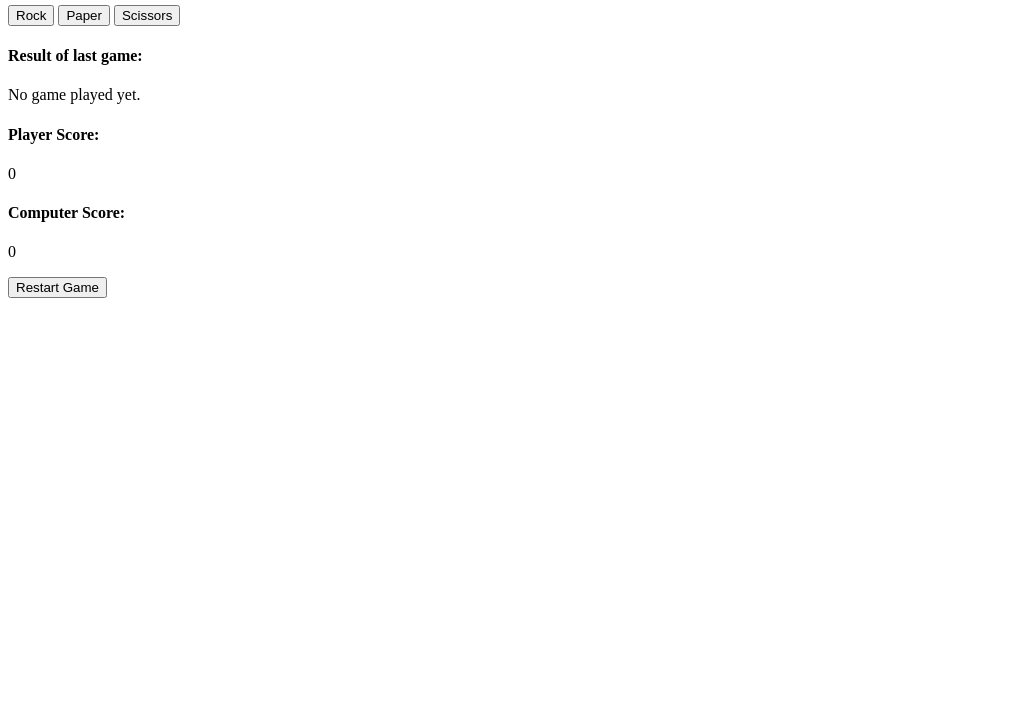
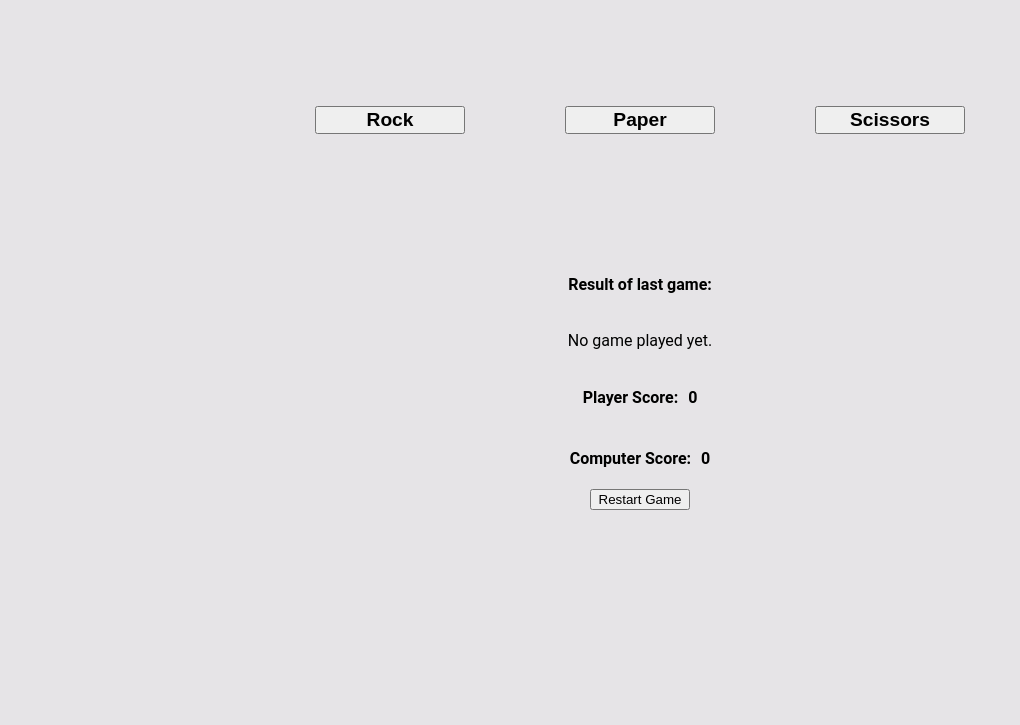
Before and after one commit to julian-997/odin-rock-paper-scissor, a plain HTML site: page index.html in a window 1280 px wide. Shown: the part 75-800 px from the top of the page, without its empty margins (0-1020 px from the left). Drawn offline with Linux system fonts and the light colour scheme.

Commit message:
Added basic CSS styling to the UI.

```diff
--- a/index.html
+++ b/index.html
@@ -6,23 +6,29 @@
     <meta name="viewport" content="width=device-width, initial-scale=1.0">
     <title>Rock Paper Scissors</title>
     <script src="javascript.js" defer></script>
+    <link rel="stylesheet" href="styles.css"></head>
 </head>
 <body>
     <div class="header"><h1>Lets play Rock, Paper, Scissors!</h1></div>
-    <div class="buttonBox">
-        <button id='Rock'>Rock</button>
-        <button class="button" id="Paper">Paper</button>
-        <button class="button" id="Scissors">Scissors</button>
+    <div class="playerChoiceButtons flex-container">
+        <button class="choiceButton" id='Rock'>Rock</button>
+        <button class="choiceButton" id="Paper">Paper</button>
+        <button class="choiceButton" id="Scissors">Scissors</button>
     </div>
-    <div class="scoreBox">
+    <div class="scoreBox flex-container">
         <h4>Result of last game:</h4>
         <p id="result">No game played yet.</p>
-        <h4>Player Score:</h4>
-        <p id="playerScore">0</p>
-        <h4>Computer Score:</h4>
-        <p id="cpuScore">0</p>
+        <div class="scoreCounter flex-container">
+            <h4 class="scoreDescription">Player Score:</h4>
+            <h4 id="playerScore">0</h4>
+        </div>
+        <div class="scoreCounter flex-container">
+            <h4 class="scoreDescription">Computer Score:</h4>
+            <h4 id="cpuScore">0</h4>
+        </div>
+        <button id="restart">Restart Game</button>
     </div>
-    <button id="restart">Restart Game</button>
+
 </body>
 
 </html>
--- a/javascript.js
+++ b/javascript.js
@@ -1,3 +1,11 @@
+const cpuScoreText = document.querySelector("#cpuScore");
+const playerScoreText = document.querySelector("#playerScore");
+const resultText = document.querySelector("#result");
+const btnRock = document.querySelector("#Rock");
+const btnPaper = document.querySelector("#Paper");
+const btnScissors = document.querySelector("#Scissors");
+const btnRestart = document.querySelector("#restart");
+
 let playerScore = 0;
 let cpuScore = 0;
 
@@ -65,13 +73,7 @@ function updateScore(){
 }
 
 
-const cpuScoreText = document.querySelector("#cpuScore");
-const playerScoreText = document.querySelector("#playerScore");
-const resultText = document.querySelector("#result");
-const btnRock = document.querySelector("#Rock");
-const btnPaper = document.querySelector("#Paper");
-const btnScissors = document.querySelector("#Scissors");
-const btnRestart = document.querySelector("#restart")
+
 
 
 btnRock.addEventListener('click', () => {
--- /dev/null
+++ b/styles.css
@@ -0,0 +1,47 @@
+body {
+    background-color: #e6e4e7;
+    font-family: Roboto, Oxygen, Ubuntu, Cantarell, 'Open Sans', 'Helvetica Neue', Helvetica, sans-serif;
+}
+
+.flex-container {
+    display: flex;
+}
+
+.header {
+    text-align: center;
+    padding-bottom: 100px;
+}
+
+.playerChoiceButtons {
+    justify-content: center;
+    padding-bottom: 100px;
+}
+
+.choiceButton {
+    width: 150px;
+    height: auto;
+    font-size: larger;
+    font-weight: 600;
+    margin: 0 50px 0 50px;
+}
+
+.scoreBox {
+    flex-direction: column;
+    justify-content: center;
+    text-align: center;
+    align-items: center;
+    padding: 20px;
+}
+
+.scoreCounter {
+    justify-content: center;
+    text-align: center;
+}
+
+.scoreDescription {
+    margin-right: 10px;
+}
+
+.scoreBox button {
+    width: 100px;
+}
```
